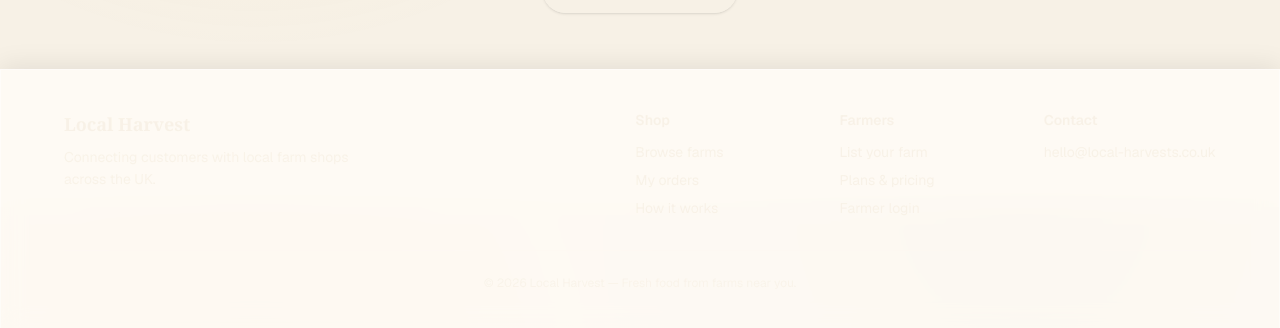
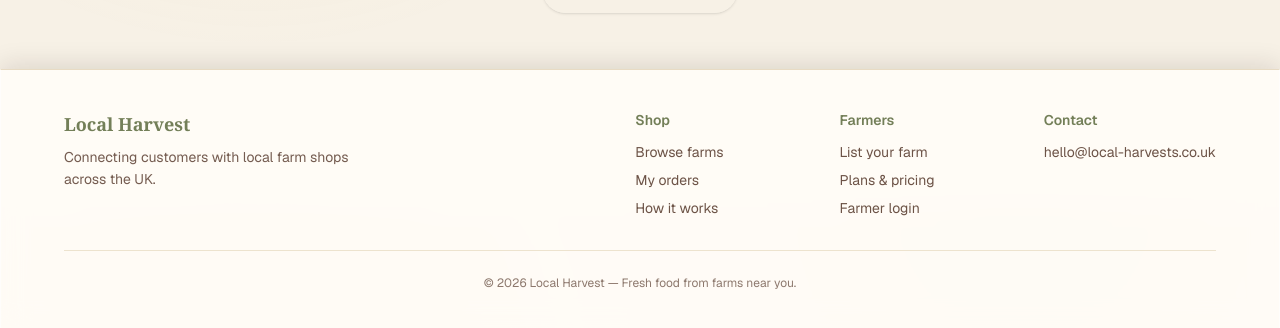
Before and after one commit to richardevans1991/local-harvests, a Next.js app: page / in a window 1280 px wide. Shown: the part 1393-1721 px from the top of the page. Built offline with nearby package versions, Linux system fonts and the light colour scheme; no server answers; the database is empty.

Commit message:
Fix homepage footer contrast — dark text on frosted panel

```diff
--- a/src/app/globals.css
+++ b/src/app/globals.css
@@ -63,6 +63,14 @@ body {
   -webkit-backdrop-filter: blur(12px);
 }
 
+.home-footer {
+  border: 1px solid rgb(255 255 255 / 0.55);
+  border-top: 1px solid rgb(220 201 168 / 0.65);
+  background: rgb(255 252 247 / 0.94);
+  backdrop-filter: blur(14px);
+  -webkit-backdrop-filter: blur(14px);
+}
+
 .home-scene .farm-card {
   border: 1px solid rgb(255 255 255 / 0.5);
   background: rgb(255 252 247 / 0.84);
--- a/src/components/SiteFooter.tsx
+++ b/src/components/SiteFooter.tsx
@@ -7,70 +7,98 @@ interface SiteFooterProps {
 export default function SiteFooter({ variant = "default" }: SiteFooterProps) {
   const isHome = variant === "home";
 
+  const linkClass = isHome
+    ? "text-harvest-brown/90 transition hover:text-harvest-green hover:underline"
+    : "hover:underline";
+
   return (
     <footer
       className={
         isHome
-          ? "home-glass relative z-10 border-t border-harvest-tan/30 px-4 py-10 text-sm text-harvest-cream/90 shadow-[0_-4px_24px_rgb(0_0_0/0.08)] sm:px-6"
+          ? "home-footer relative z-10 border-t border-harvest-tan/50 px-4 py-10 text-sm text-harvest-brown shadow-[0_-4px_24px_rgb(30_20_10/0.12)] sm:px-6"
           : "border-t border-harvest-tan/40 bg-harvest-cream px-4 py-10 text-sm text-harvest-brown/80 sm:px-6"
       }
     >
       <div className="mx-auto flex max-w-6xl flex-col gap-8 sm:flex-row sm:justify-between">
         <div>
-          <p className="font-serif text-lg font-semibold text-inherit">
+          <p
+            className={
+              isHome
+                ? "font-serif text-lg font-semibold text-harvest-green-dark"
+                : "font-serif text-lg font-semibold text-inherit"
+            }
+          >
             Local Harvest
           </p>
-          <p className="mt-2 max-w-xs leading-relaxed opacity-90">
+          <p className="mt-2 max-w-xs leading-relaxed text-harvest-brown/85">
             Connecting customers with local farm shops across the UK.
           </p>
         </div>
 
         <div className="grid grid-cols-2 gap-8 sm:grid-cols-3">
           <div>
-            <p className="font-semibold text-inherit">Shop</p>
+            <p
+              className={
+                isHome ? "font-semibold text-harvest-green-dark" : "font-semibold text-inherit"
+              }
+            >
+              Shop
+            </p>
             <ul className="mt-3 space-y-2">
               <li>
-                <Link href="/" className="hover:underline">
+                <Link href="/" className={linkClass}>
                   Browse farms
                 </Link>
               </li>
               <li>
-                <Link href="/orders" className="hover:underline">
+                <Link href="/orders" className={linkClass}>
                   My orders
                 </Link>
               </li>
               <li>
-                <Link href="/how-it-works" className="hover:underline">
+                <Link href="/how-it-works" className={linkClass}>
                   How it works
                 </Link>
               </li>
             </ul>
           </div>
           <div>
-            <p className="font-semibold text-inherit">Farmers</p>
+            <p
+              className={
+                isHome ? "font-semibold text-harvest-green-dark" : "font-semibold text-inherit"
+              }
+            >
+              Farmers
+            </p>
             <ul className="mt-3 space-y-2">
               <li>
-                <Link href="/for-farmers" className="hover:underline">
+                <Link href="/for-farmers" className={linkClass}>
                   List your farm
                 </Link>
               </li>
               <li>
-                <Link href="/farmer/plans" className="hover:underline">
+                <Link href="/farmer/plans" className={linkClass}>
                   Plans & pricing
                 </Link>
               </li>
               <li>
-                <Link href="/farmer/login" className="hover:underline">
+                <Link href="/farmer/login" className={linkClass}>
                   Farmer login
                 </Link>
               </li>
             </ul>
           </div>
           <div>
-            <p className="font-semibold text-inherit">Contact</p>
+            <p
+              className={
+                isHome ? "font-semibold text-harvest-green-dark" : "font-semibold text-inherit"
+              }
+            >
+              Contact
+            </p>
             <ul className="mt-3 space-y-2">
               <li>
-                <a href="mailto:hello@local-harvests.co.uk" className="hover:underline">
+                <a href="mailto:hello@local-harvests.co.uk" className={linkClass}>
                   hello@local-harvests.co.uk
                 </a>
               </li>
@@ -79,7 +107,13 @@ export default function SiteFooter({ variant = "default" }: SiteFooterProps) {
         </div>
       </div>
 
-      <p className="mx-auto mt-8 max-w-6xl border-t border-current/10 pt-6 text-center text-xs opacity-75">
+      <p
+        className={
+          isHome
+            ? "mx-auto mt-8 max-w-6xl border-t border-harvest-tan/50 pt-6 text-center text-xs text-harvest-brown/70"
+            : "mx-auto mt-8 max-w-6xl border-t border-current/10 pt-6 text-center text-xs opacity-75"
+        }
+      >
         © {new Date().getFullYear()} Local Harvest — Fresh food from farms near you.
       </p>
     </footer>
```
